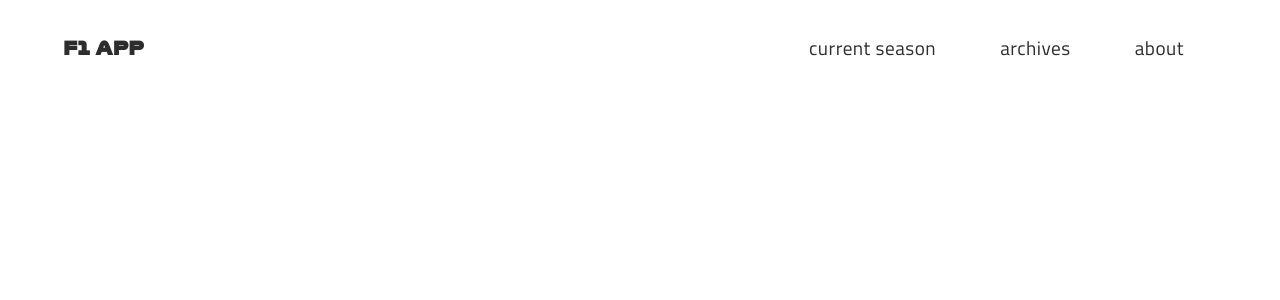
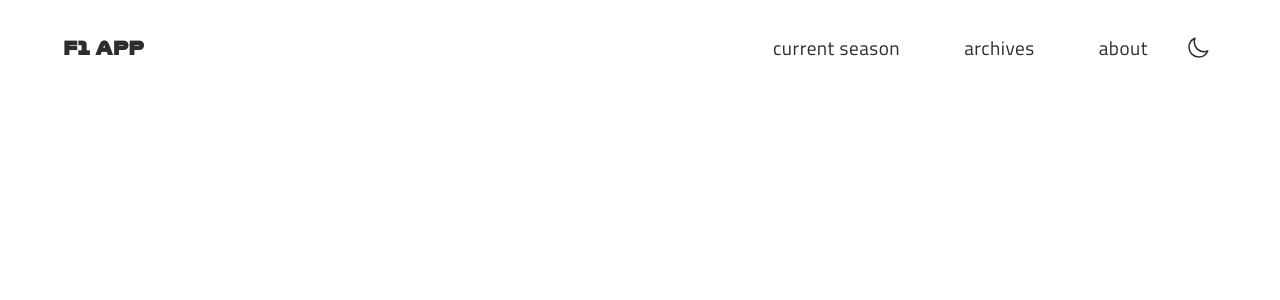
Before and after one commit to vaibhavcrane/formula-one-app, a React (Vite) app: page / in a window 1280 px wide. Shown: the top 300 px of the page. Built offline with nearby package versions, Linux system fonts and the light colour scheme.

Commit message:
implemented theme switcher button

```diff
--- a/package.json
+++ b/package.json
@@ -9,6 +9,7 @@
 		"preview": "vite preview"
 	},
 	"dependencies": {
+		"@heroicons/react": "^2.0.13",
 		"@tanstack/react-query": "^4.22.3",
 		"axios": "^1.2.3",
 		"react": "^18.2.0",
--- a/src/App.tsx
+++ b/src/App.tsx
@@ -6,7 +6,7 @@ import { Navbar } from "./components";
 function App() {
 	//TODO: Add theme toggle
 	return (
-		<div className='App dark'>
+		<div className='App'>
 			<Navbar />
 			<AppProvider />
 		</div>
--- a/src/components/Navbar/Navbar.tsx
+++ b/src/components/Navbar/Navbar.tsx
@@ -1,3 +1,5 @@
+import { ThemeSwitcher } from "./ThemeSwitcher";
+
 export const Navbar = () => {
 	return (
 		<nav className='navbar'>
@@ -17,6 +19,7 @@ export const Navbar = () => {
 							<a href='/about'>About</a>
 						</li>
 					</ul>
+					<ThemeSwitcher />
 				</div>
 			</div>
 		</nav>
--- /dev/null
+++ b/src/components/Navbar/ThemeSwitcher.tsx
@@ -0,0 +1,23 @@
+import { useEffect } from "react";
+import { SunIcon, MoonIcon } from "@heroicons/react/24/outline";
+
+//hooks import
+import useLocalStorage from "../../hooks/useLocalStorage";
+
+export const ThemeSwitcher = () => {
+	const defaultDark = window.matchMedia("(prefers-color-scheme: dark)").matches;
+	const [theme, setTheme] = useLocalStorage("react-todo.theme", defaultDark ? "dark" : "light");
+
+	useEffect(() => {
+		document.documentElement.setAttribute("color-scheme", theme);
+	}, [theme]);
+
+	return (
+		<button
+			className='theme-switcher'
+			role='switch'
+			onClick={() => setTheme(theme === "light" ? "dark" : "light")}>
+			{theme === "dark" ? <SunIcon /> : <MoonIcon />}
+		</button>
+	);
+};
--- a/src/styles/base/_base.scss
+++ b/src/styles/base/_base.scss
@@ -33,6 +33,24 @@ body {
 	}
 }
 
+:root[color-scheme="light"] {
+	--text-primary: var(--text-primary-light);
+	--text-secondary: var(--text-secondary-light);
+	--card-bg: var(--card-background-light);
+	--bg-color: var(--background-light);
+	--accent: var(--accent-light);
+	color: var(--text-primary);
+}
+
+:root[color-scheme="dark"] {
+	--text-primary: var(--text-primary-dark);
+	--text-secondary: var(--text-secondary-dark);
+	--card-bg: var(--card-background-dark);
+	--bg-color: var(--background-dark);
+	--accent: var(--accent-dark);
+	color: var(--text-primary);
+}
+
 /*=====  End of Theming  ======*/
 
 .container {
--- a/src/styles/components/_navbar.scss
+++ b/src/styles/components/_navbar.scss
@@ -63,4 +63,17 @@ $light-icon: url("../../assets/svg/theme/light.svg");
 			}
 		}
 	}
+	.theme-switcher {
+		border: none;
+		background: transparent;
+		cursor: pointer;
+		display: flex;
+		align-items: center;
+
+		svg {
+			width: 1.5rem;
+			height: 1.5rem;
+			color: var(--text-secondary);
+		}
+	}
 }
```
Also changed, not shown: 1 other file (tests, documents, lock files or other folders).
